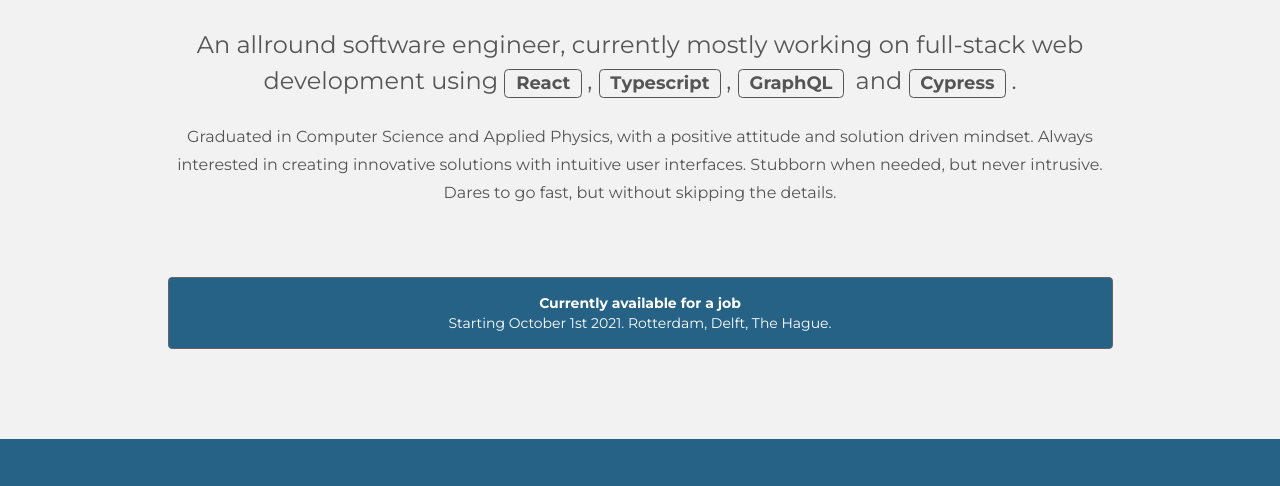
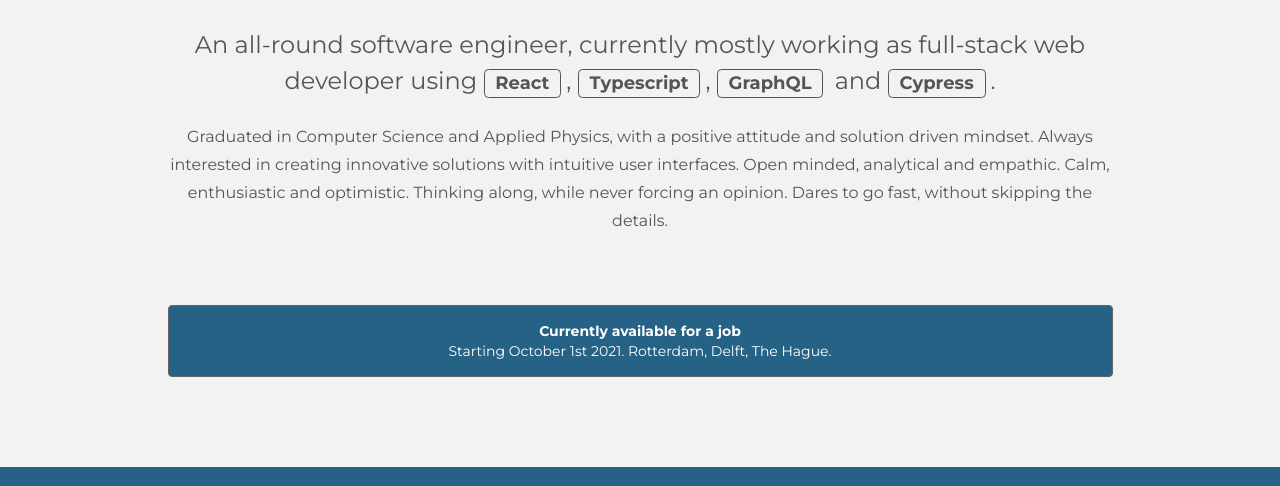
Before and after one commit to alexpols/alexpols.github.io, a plain HTML site: page index.html in a window 1280 px wide. Shown: the part 297-783 px from the top of the page. Drawn offline with Linux system fonts and the light colour scheme.

Commit message:
Update introduction

```diff
--- a/index.html
+++ b/index.html
@@ -18,7 +18,7 @@
 	<meta name="viewport" content="width=device-width, user-scalable=no, initial-scale=1.0, minimum-scale=1.0, maximum-scale=1.0">
 	<meta http-equiv="X-UA-Compatible" content="IE=edge,chrome=1" />
 
-	<title>Alexander | Allround software engineer</title>
+	<title>Alexander | All-round software engineer</title>
 
 	<link rel="apple-touch-icon" sizes="114x114" href="favicon/favicon-114.png">
 	<link rel="apple-touch-icon" sizes="72x72" href="favicon/favicon-72.png">
@@ -57,10 +57,10 @@
 							Hi, my name is Alexander<span class="andersom-text">som  🥳</span>!
 						</h1>
 						<p class="tagline h3">
-						 	An allround software engineer, currently mostly working on full-stack web development using <span class="label label-white">React</span>, <span class="label label-white">Typescript</span>, <span class="label label-white">GraphQL</span> and <span class="label label-white">Cypress</span>.
+						 	An all-round software engineer, currently mostly working as full-stack web developer using <span class="label label-white">React</span>, <span class="label label-white">Typescript</span>, <span class="label label-white">GraphQL</span> and <span class="label label-white">Cypress</span>.
 						</p>
 						<p>
-							Graduated in Computer Science and Applied Physics, with a positive attitude and solution driven mindset. Always interested in creating innovative solutions with intuitive user interfaces. Stubborn when needed, but never intrusive. Dares to go fast, but without skipping the details.
+							Graduated in Computer Science and Applied Physics, with a positive attitude and solution driven mindset. Always interested in creating innovative solutions with intuitive user interfaces. Open minded, analytical and empathic. Calm, enthusiastic and optimistic. Thinking along, while never forcing an opinion. Dares to go fast, without skipping the details.
 						</p>
 						<div class="alert alert-job" role="alert"><strong>Currently available for a job</strong><br />Starting October 1st 2021. Rotterdam, Delft, The Hague.</div>
 					</div><!-- /col-lg-8 -->
```
